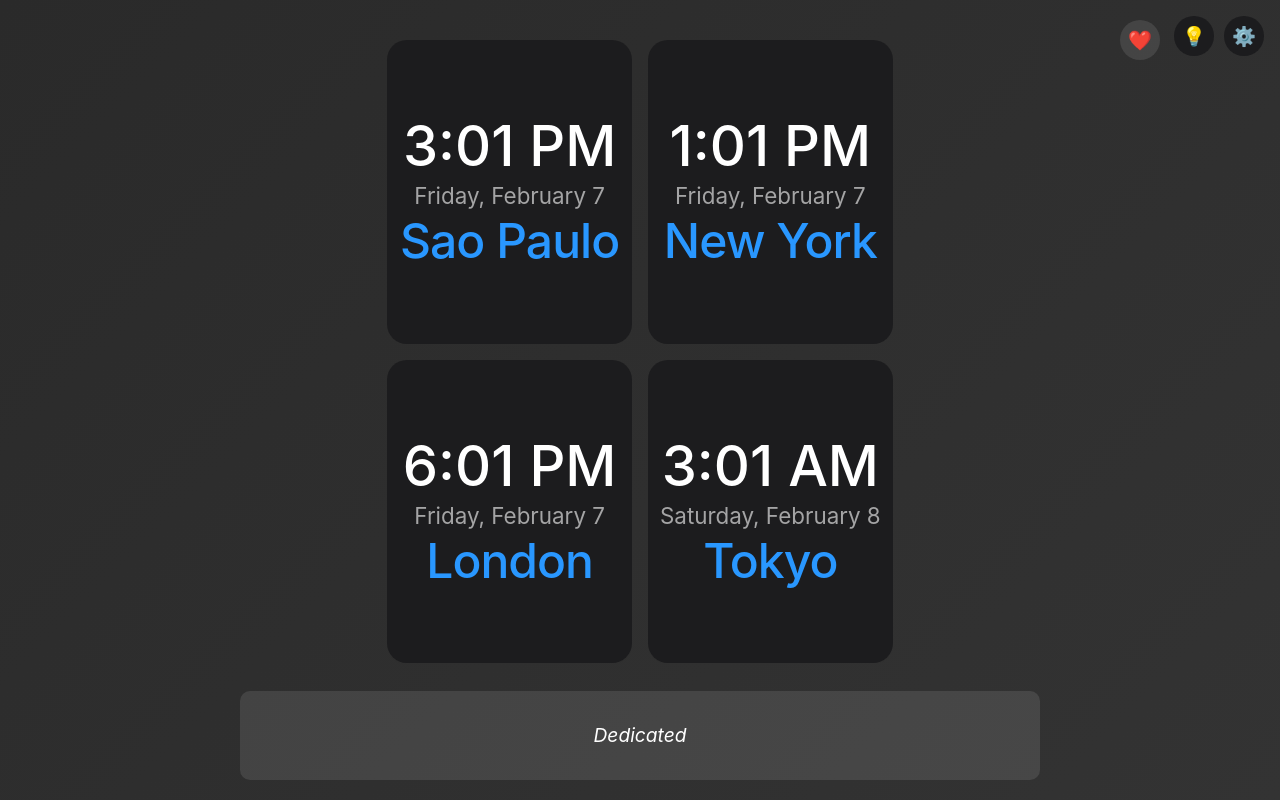
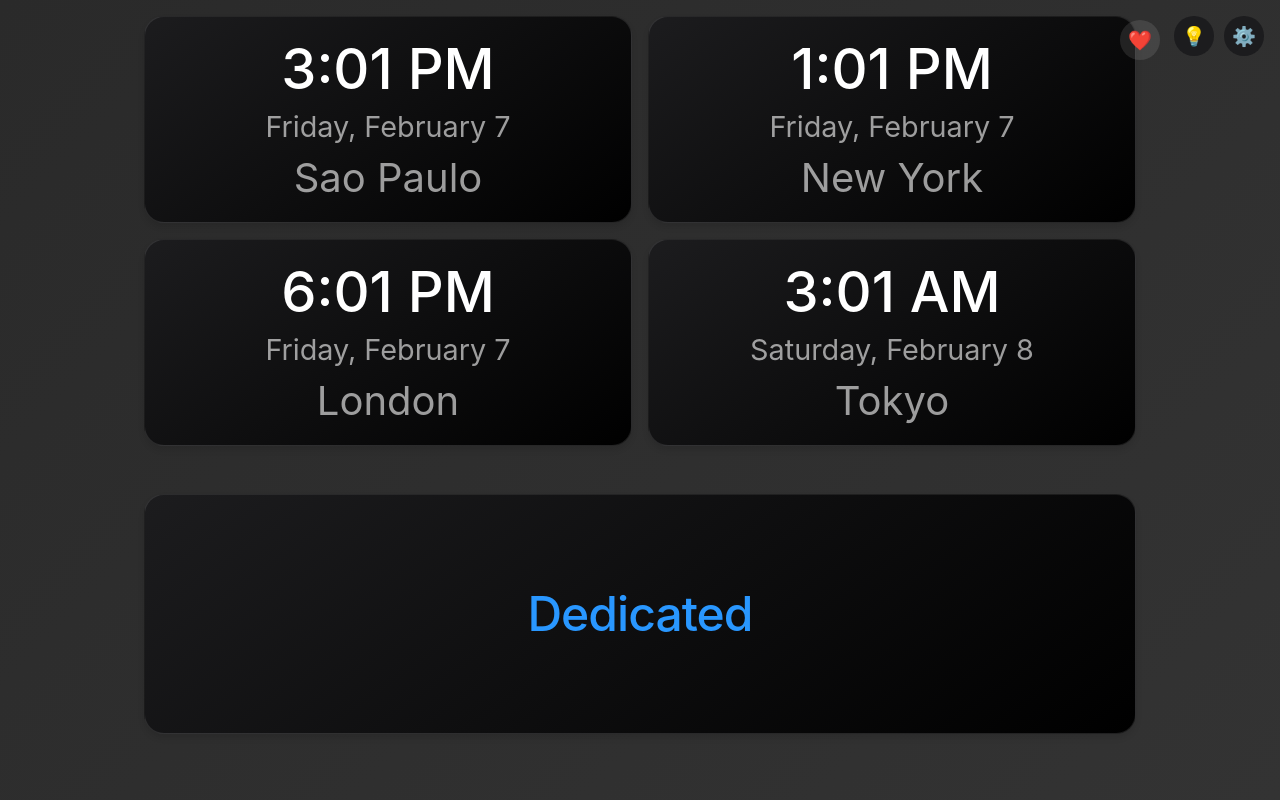
Before and after one commit to mattfelber/sidedisplay, a React (Create React App) app: page / in a window 1280 px wide. Built offline with nearby package versions, Linux system fonts and the light colour scheme.

Commit message:
display grid fix

```diff
--- a/src/App.css
+++ b/src/App.css
@@ -30,33 +30,27 @@
 }
 
 .clocks-container {
-  margin-top: 4vh;
-  gap: 2vh;
-  flex: 1;
   display: grid;
   grid-template-columns: repeat(2, 1fr);
-  grid-template-rows: repeat(2, 1fr);
-  justify-content: center;
-  align-items: center;
-  padding: 1vh;
-  max-width: 100vw;
-  max-height: 90vh;
+  gap: 2vh;
+  padding: 2vh;
+  max-width: 100%;
+  margin: 0 auto;
 }
 
 .clock {
+  background: linear-gradient(145deg, var(--bg-secondary), var(--bg-primary));
+  border-radius: 20px;
+  padding: 2vh;
   text-align: center;
-  padding: 1.5vh;
+  border: 1px solid var(--border-color);
+  box-shadow: 0 4px 6px rgba(0, 0, 0, 0.1);
   display: flex;
   flex-direction: column;
   justify-content: center;
   align-items: center;
-  width: 100%;
-  height: 100%;
-  background: var(--bg-secondary);
-  border-radius: 20px;
-  backdrop-filter: blur(20px);
-  -webkit-backdrop-filter: blur(20px);
-  transition: transform 0.3s ease;
+  min-width: 300px;
+  flex: 1;
 }
 
 .clock:hover {
@@ -66,41 +60,42 @@
 .clock .time {
   font-size: 3.5rem;
   font-weight: 500;
+  color: var(--text-primary);
+  margin: 1vh 0;
   line-height: 1;
-  margin: 0.5vh 0;
-  color: var(--text-primary);
+}
+
+.clock .timezone {
+  font-size: 2.5rem;
+  color: var(--text-secondary);
+  margin: 1vh 0;
+  line-height: 1;
 }
 
 .clock .date {
-  font-size: 1.4rem;
-  margin: 0.5vh 0;
+  font-size: 1.8rem;
   color: var(--text-secondary);
-}
-
-.clock .timezone {
-  font-size: 3rem;
-  font-weight: 500;
-  margin: 0.5vh 0;
-  color: var(--text-accent);
-  letter-spacing: -0.02em;
+  margin: 1vh 0;
   line-height: 1;
 }
 
-.inspiration-container {
-  width: 100%;
-  text-align: center;
-  margin-top: auto;
-  padding: 2vh;
-  box-sizing: border-box;
+.inspirational-box {
+  grid-column: span 2;
+  margin-top: 4vh;
+  min-height: 30vh;
+  display: flex;
+  flex-direction: column;
+  justify-content: center;
+  padding: 6vh;
 }
 
-.inspiration {
-  font-size: 1.2rem;
-  color: var(--text-primary);
-  font-style: italic;
+.inspirational-box .message {
+  font-size: 3.5rem;
+  font-weight: 500;
+  color: var(--text-accent);
+  margin: 0;
   line-height: 1.4;
-  margin: 0;
-  padding: 0 2vh;
+  letter-spacing: -0.02em;
 }
 
 .theme-toggle,
@@ -217,7 +212,6 @@
 
 .tab-content {
   display: none;
-  padding: 0 2vh;
 }
 
 .tab-content.active {
@@ -1144,3 +1138,61 @@
   background: rgba(255, 255, 255, 0.1);
   color: var(--text-primary);
 }
+
+/* For smaller screens */
+@media screen and (max-width: 768px) {
+  .clocks-container {
+    grid-template-columns: 1fr;
+    width: 100%;
+    padding: 1vh;
+  }
+
+  .clock {
+    min-width: unset;
+    width: 100%;
+  }
+
+  .inspirational-box {
+    grid-column: span 1;
+    margin-top: 2vh;
+    min-height: 25vh;
+    padding: 3vh;
+  }
+
+  .inspirational-box .message {
+    font-size: 2.5rem;
+  }
+}
+
+/* For wider screens */
+@media screen and (min-width: 1200px) {
+  .clocks-container {
+    width: 90vw;
+    margin-left: auto;
+    margin-right: auto;
+  }
+
+  .inspirational-box .message {
+    font-size: 4rem;
+  }
+}
+
+/* For smaller screens */
+@media screen and (max-width: 768px) {
+  .inspirational-box {
+    grid-column: span 1;
+    min-height: 20vh;
+    padding: 2vh;
+  }
+
+  .inspirational-box .message {
+    font-size: 2rem;
+  }
+}
+
+/* For wider screens */
+@media screen and (min-width: 1200px) {
+  .inspirational-box .message {
+    font-size: 3rem;
+  }
+}
--- a/src/App.js
+++ b/src/App.js
@@ -134,24 +134,23 @@ function App() {
         onSave={setSettings}
         cities={cities}
       />
+      <div className="clocks-container">
+        <Clock timezone={settings.timezone1} />
+        <Clock timezone={settings.timezone2} />
+        <Clock timezone={settings.timezone3} />
+        <Clock timezone={settings.timezone4} />
+        {inspiration && (
+          <div className="inspirational-box clock">
+            <div className="message">{inspiration}</div>
+          </div>
+        )}
+      </div>
+
       <HeartButton
         message={settings.heartMessage}
         showOverlay={showHeartOverlay}
         onToggleOverlay={setShowHeartOverlay}
       />
-
-      <div className="clocks-container">
-        <Clock timezone={settings.timezone1} />
-        <Clock timezone={settings.timezone2} />
-        <Clock timezone={settings.timezone3} />
-        <Clock timezone={settings.timezone4} />
-      </div>
-
-      {inspiration && (
-        <div className="inspiration-container">
-          <div className="inspiration">{inspiration}</div>
-        </div>
-      )}
 
       {activeAlert && (
         <div className="alert-overlay">
```
